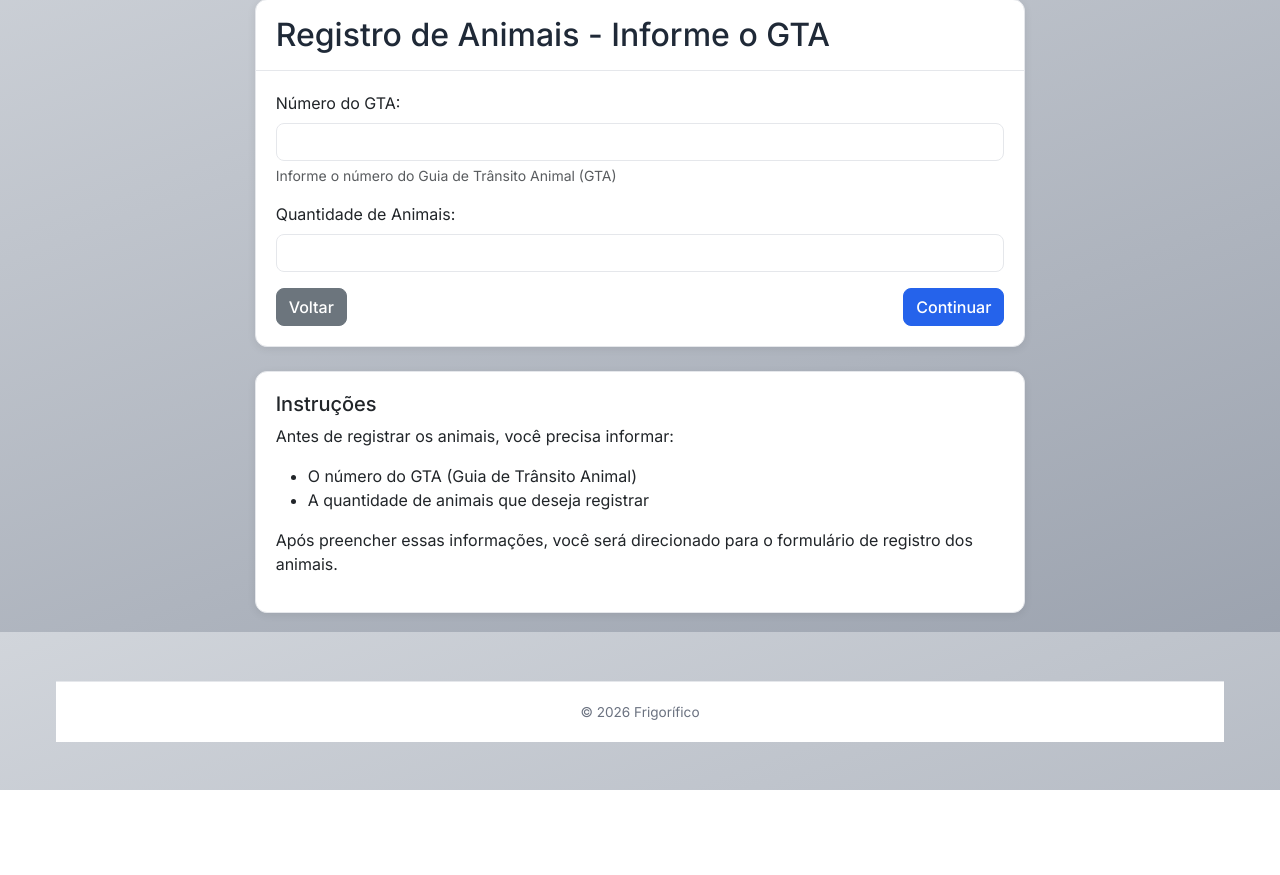
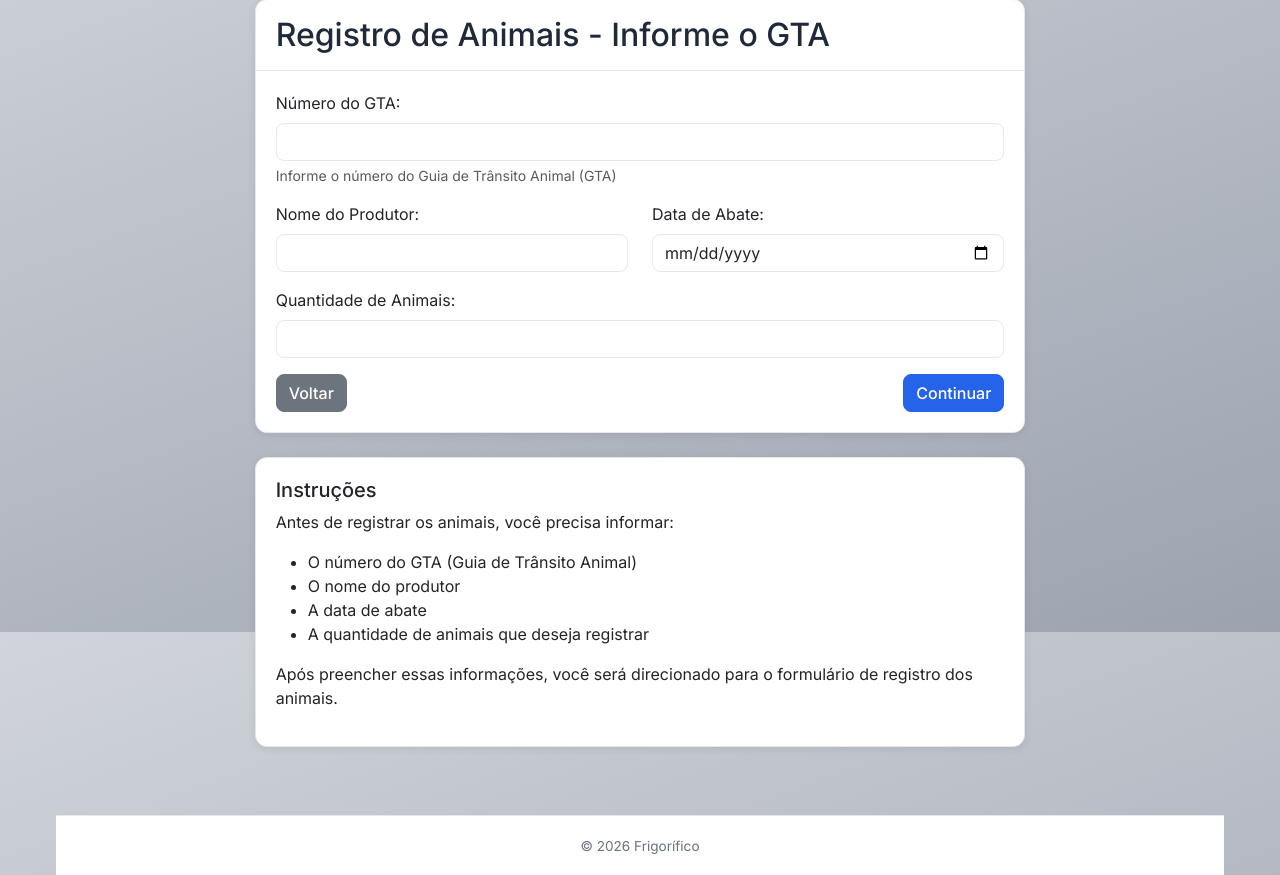
Before and after one commit to bizonfabio/frigorifico-app, a Django app: page /registrar/gta/ in a window 1280 px wide. Shown: the part 168-1043 px from the top of the page. Before the commit the page ends 958 px from the top, so only its background shows below. Run offline with Django 5.2, Linux system fonts and the light colour scheme; the visitor is signed in with stand-in values (Sample User, id 1).

Commit message:
Enhance GTA registration process by adding mandatory fields for producer name and slaughter date. Implement validation to ensure all required information is provided before proceeding. Update templates to display new fields and improve user feedback on data entry requirements.

```diff
--- a/frigorifico_app/templates/frigorifico_app/registrar_gta.html
+++ b/frigorifico_app/templates/frigorifico_app/registrar_gta.html
@@ -16,6 +16,21 @@
                         <label for="gta" class="form-label">Número do GTA:</label>
                         <input type="text" class="form-control" id="gta" name="gta" required>
                         <div class="form-text">Informe o número do Guia de Trânsito Animal (GTA)</div>
+                    </div>
+
+                    <div class="row">
+                        <div class="col-md-6">
+                            <div class="mb-3">
+                                <label for="nome_produtor" class="form-label">Nome do Produtor:</label>
+                                <input type="text" class="form-control" id="nome_produtor" name="nome_produtor" required>
+                            </div>
+                        </div>
+                        <div class="col-md-6">
+                            <div class="mb-3">
+                                <label for="data_abate" class="form-label">Data de Abate:</label>
+                                <input type="date" class="form-control" id="data_abate" name="data_abate" required>
+                            </div>
+                        </div>
                     </div>
 
                     <div class="mb-3">
@@ -37,6 +52,8 @@
                 <p>Antes de registrar os animais, você precisa informar:</p>
                 <ul>
                     <li>O número do GTA (Guia de Trânsito Animal)</li>
+                    <li>O nome do produtor</li>
+                    <li>A data de abate</li>
                     <li>A quantidade de animais que deseja registrar</li>
                 </ul>
                 <p>Após preencher essas informações, você será direcionado para o formulário de registro dos animais.</p>
--- a/frigorifico_app/views.py
+++ b/frigorifico_app/views.py
@@ -44,11 +44,22 @@ def registro_inicial(request):
 @login_required
 def registrar_gta(request):
     if request.method == 'POST':
-        gta = request.POST.get('gta')
-        quantidade = int(request.POST.get('quantidade'))
+        gta = request.POST.get('gta', '').strip()
+        nome_produtor = request.POST.get('nome_produtor', '').strip()
+        data_abate = request.POST.get('data_abate', '').strip()
+        try:
+            quantidade = int(request.POST.get('quantidade'))
+        except (TypeError, ValueError):
+            quantidade = 0
+
+        if not gta or not nome_produtor or not data_abate or quantidade <= 0:
+            messages.error(request, 'Preencha GTA, nome do produtor, data de abate e quantidade corretamente.')
+            return render(request, 'frigorifico_app/registrar_gta.html')
 
         # Salvar os dados em sessão para uso na próxima etapa
         request.session['gta'] = gta
+        request.session['nome_produtor'] = nome_produtor
+        request.session['data_abate'] = data_abate
         request.session['quantidade'] = quantidade
 
         # Redirecionar para a página de registro dos animais
@@ -63,9 +74,11 @@ def registrar_animais(request):
         # Pegar dados do formulário
         quantidade = request.session.get('quantidade', 0)
         gta = request.session.get('gta', '')
+        nome_produtor = request.session.get('nome_produtor', '')
+        data_abate = request.session.get('data_abate', '')
 
         # Verificar se temos os dados necessários
-        if not gta or quantidade <= 0:
+        if not gta or not nome_produtor or not data_abate or quantidade <= 0:
             messages.error(request, 'Dados inválidos. Por favor, comece novamente.')
             return redirect('registro_inicial')
 
@@ -77,13 +90,8 @@ def registrar_animais(request):
         # Processar cada animal
         for i in range(quantidade):
             numero_brinco = request.POST.get(f'numero_brinco_{i}')
-            nome_produtor = request.POST.get(f'nome_produtor_{i}')
             sexo = request.POST.get(f'sexo_{i}')
-            data_abate = request.POST.get(f'data_abate_{i}')
-
-            # Guardar a data de abate do primeiro animal como referência
-            if i == 0:
-                data_abate_referencia = data_abate
+            data_abate_referencia = data_abate
 
             # Criar instância do modelo Bovino
             bovino = Bovino(
@@ -125,6 +133,8 @@ def registrar_animais(request):
         # (flush() remove a sessão inteira e desloga o usuário)
         request.session.pop('gta', None)
         request.session.pop('quantidade', None)
+        request.session.pop('nome_produtor', None)
+        request.session.pop('data_abate', None)
 
         # Mostrar mensagens apropriadas
         if animais_registrados > 0:
@@ -148,14 +158,18 @@ def registrar_animais(request):
 
     # Método GET - mostrar formulário
     gta = request.session.get('gta', '')
+    nome_produtor = request.session.get('nome_produtor', '')
+    data_abate = request.session.get('data_abate', '')
     quantidade = request.session.get('quantidade', 0)
 
     # Verificar se temos os dados necessários
-    if not gta or quantidade <= 0:
+    if not gta or not nome_produtor or not data_abate or quantidade <= 0:
         return redirect('registro_inicial')
 
     contexto = {
         'gta': gta,
+        'nome_produtor': nome_produtor,
+        'data_abate': data_abate,
         'quantidade': quantidade,
         'range_quantidade': range(quantidade)
     }
```
Also changed, not shown: frigorifico_app/templates/frigorifico_app/registrar_animais.html (+6 -4 lines).
